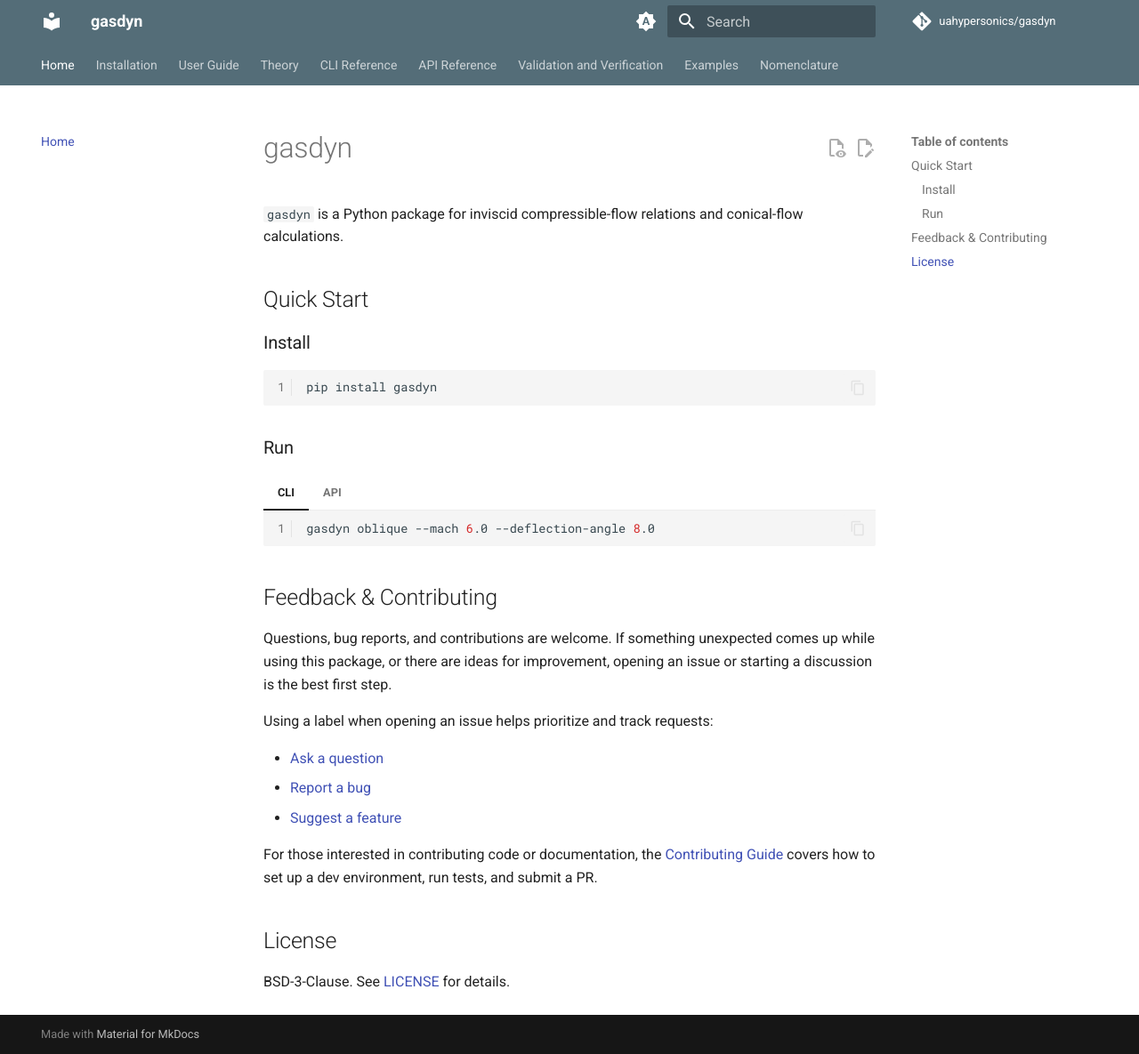
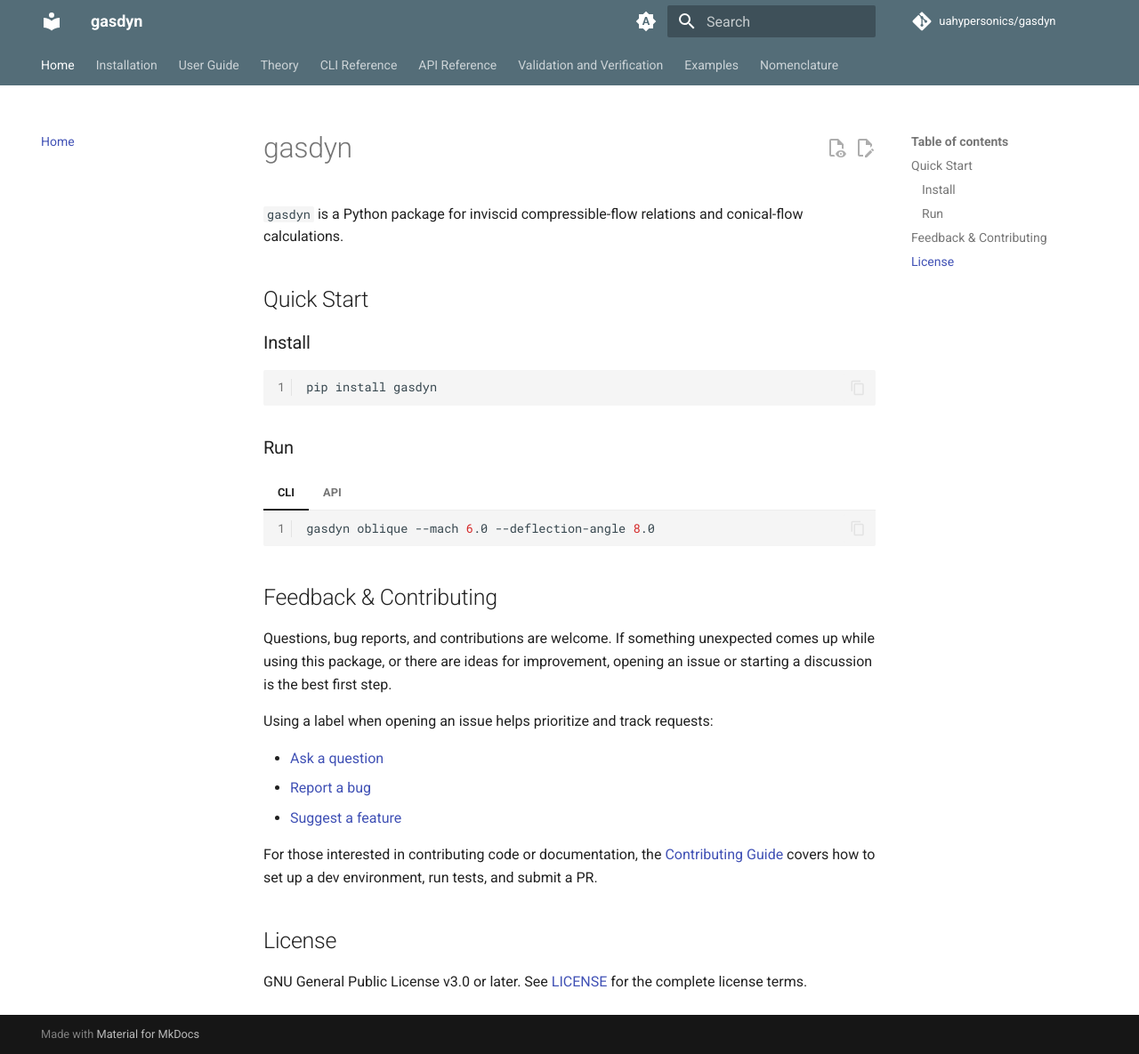
Before and after one commit to uahypersonics/gasdyn, an MkDocs documentation site: the page built from docs/index.md, in a window 1280 px wide and 1185 px high. Shown: the whole window at 89% size. Built offline with MkDocs 1.6.1 and Material for MkDocs 9.7.7, drawn with Linux system fonts in a browser that asks for light colours; comment, search, counter and statistics services are not loaded.

Commit message:
updating to gpl3 license

```diff
--- a/docs/index.md
+++ b/docs/index.md
@@ -45,5 +45,6 @@ covers how to set up a dev environment, run tests, and submit a PR.
 
 ## License
 
-BSD-3-Clause. See [LICENSE](https://github.com/uahypersonics/gasdyn/blob/main/LICENSE)
-for details.
+GNU General Public License v3.0 or later. See
+[LICENSE](https://github.com/uahypersonics/gasdyn/blob/main/LICENSE) for the
+complete license terms.
--- a/mkdocs.yml
+++ b/mkdocs.yml
@@ -1,4 +1,4 @@
-# BSD-3-Clause License - see LICENSE file
+# GPL-3.0-or-later - see LICENSE
 
 # --------------------------------------------------
 # site metadata
--- a/pyproject.toml
+++ b/pyproject.toml
@@ -1,5 +1,5 @@
 [build-system]
-requires = ["setuptools>=61.0", "setuptools-scm>=8", "wheel"]
+requires = ["setuptools>=77", "setuptools-scm>=8", "wheel"]
 build-backend = "setuptools.build_meta"
 
 [project]
@@ -7,7 +7,8 @@ name = "gasdyn"
 dynamic = ["version"]
 description = "Compressible inviscid flow calculator: shocks, expansions, isentropic relations"
 readme = "README.md"
-license = {text = "BSD-3-Clause"}
+license = "GPL-3.0-or-later"
+license-files = ["LICENSE"]
 requires-python = ">=3.11"
 authors = [
     {name = "Christoph Hader", email = "chader@arizona.edu"},
@@ -15,7 +16,6 @@ authors = [
 classifiers = [
     "Development Status :: 1 - Planning",
     "Intended Audience :: Science/Research",
-    "License :: OSI Approved :: BSD License",
     "Programming Language :: Python :: 3",
     "Programming Language :: Python :: 3.11",
     "Programming Language :: Python :: 3.12",
```
Also changed, not shown: README.md (+3 -2 lines), 2 other files.
